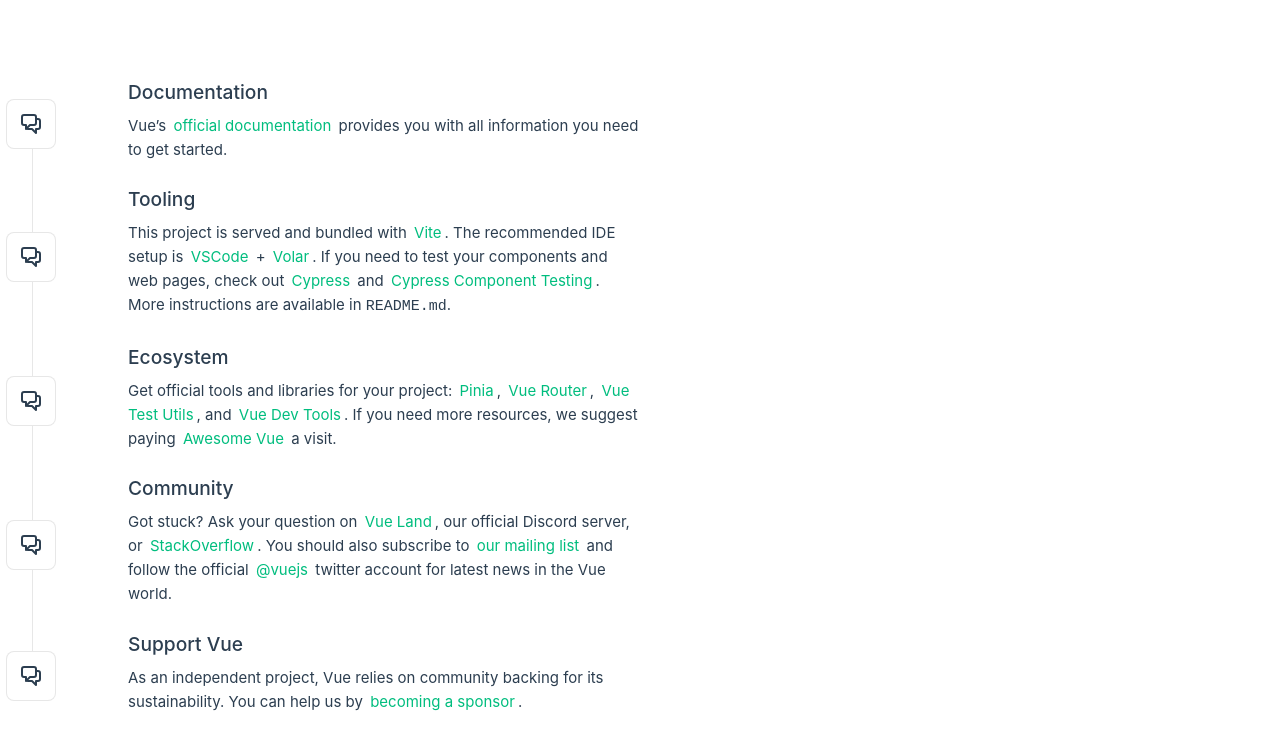
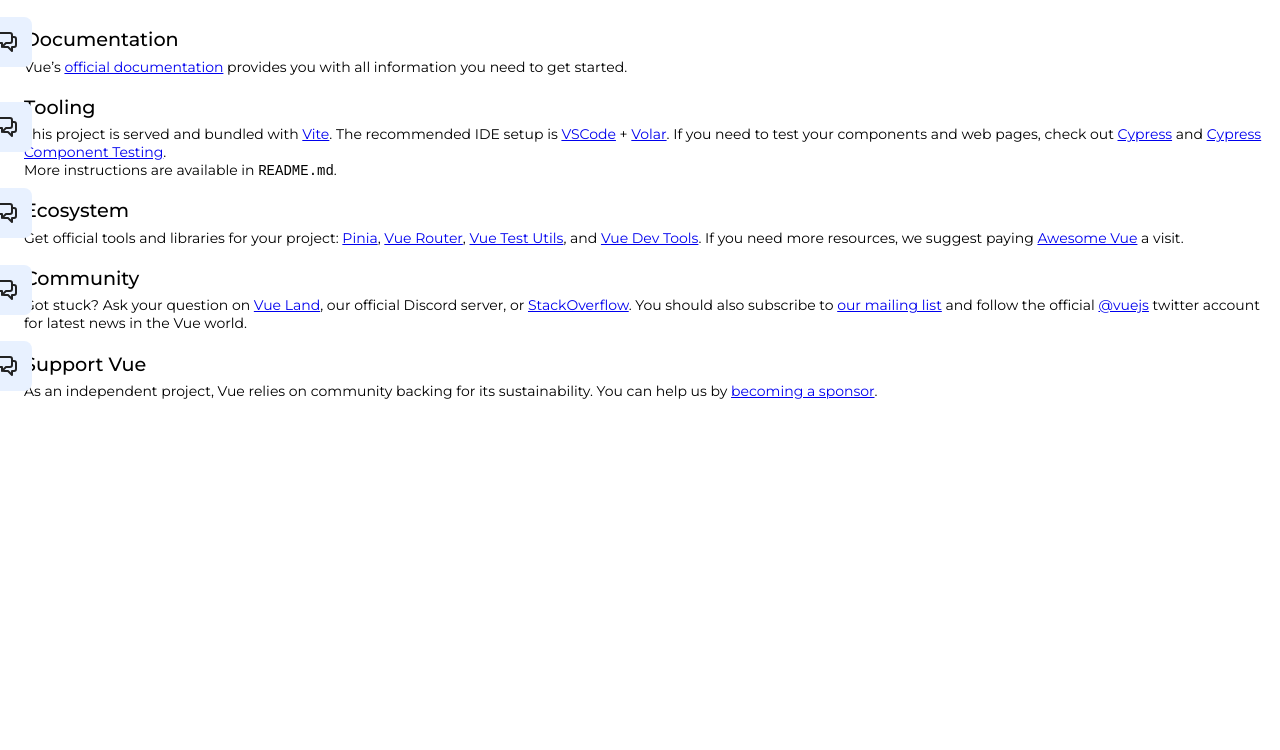
Before and after one commit to colcic-uesc/front-end-project-winx, a Vue app: page / in a window 1280 px wide. Shown: the top 750 px of the page. Built offline with nearby package versions, Linux system fonts and the light colour scheme.

Commit message:
add ambient styles

```diff
--- a/index.html
+++ b/index.html
@@ -1,10 +1,15 @@
 <!DOCTYPE html>
 <html lang="en">
   <head>
-    <meta charset="UTF-8">
-    <link rel="icon" href="/favicon.ico">
-    <meta name="viewport" content="width=device-width, initial-scale=1.0">
-    <title>Vite App</title>
+    <meta charset="UTF-8" />
+    <link rel="icon" href="/favicon.ico" />
+    <meta name="viewport" content="width=device-width, initial-scale=1.0" />
+    <link rel="preconnect" href="https://fonts.googleapis.com" />
+    <link rel="preconnect" href="https://fonts.gstatic.com" crossorigin />
+    <link
+      href="https://fonts.googleapis.com/css2?family=Montserrat:ital,wght@0,100..900;1,100..900&display=swap"
+      rel="stylesheet" />
+    <title>Connect CIC</title>
   </head>
   <body>
     <div id="app"></div>
--- a/src/assets/base.css
+++ b/src/assets/base.css
@@ -1,86 +1,32 @@
-/* color palette from <https://github.com/vuejs/theme> */
+/* semantic color variables for this project */
 :root {
-  --vt-c-white: #ffffff;
-  --vt-c-white-soft: #f8f8f8;
-  --vt-c-white-mute: #f2f2f2;
+  --color-background: #E8F1FF;
+  --color-background-second: #D4E1F4;
 
-  --vt-c-black: #181818;
-  --vt-c-black-soft: #222222;
-  --vt-c-black-mute: #282828;
+  --color-primary: #4561BD;
+  --color-primary-hover: #314CA5;
 
-  --vt-c-indigo: #2c3e50;
+  --color-secondary: #F0E63A;
+  --color-secondary-hover: #F0D400;
 
-  --vt-c-divider-light-1: rgba(60, 60, 60, 0.29);
-  --vt-c-divider-light-2: rgba(60, 60, 60, 0.12);
-  --vt-c-divider-dark-1: rgba(84, 84, 84, 0.65);
-  --vt-c-divider-dark-2: rgba(84, 84, 84, 0.48);
+  --color-variant-background: #314CA5;
+  --color-variant-second-background: #283A73;
 
-  --vt-c-text-light-1: var(--vt-c-indigo);
-  --vt-c-text-light-2: rgba(60, 60, 60, 0.66);
-  --vt-c-text-dark-1: var(--vt-c-white);
-  --vt-c-text-dark-2: rgba(235, 235, 235, 0.64);
+  --color-cancel: #F73E3E;
+
+  --color-text: #232323;
+
+  --color-white: #fff;
+  --color-green: #09B24D;
 }
 
-/* semantic color variables for this project */
-:root {
-  --color-background: var(--vt-c-white);
-  --color-background-soft: var(--vt-c-white-soft);
-  --color-background-mute: var(--vt-c-white-mute);
-
-  --color-border: var(--vt-c-divider-light-2);
-  --color-border-hover: var(--vt-c-divider-light-1);
-
-  --color-heading: var(--vt-c-text-light-1);
-  --color-text: var(--vt-c-text-light-1);
-
-  --section-gap: 160px;
-}
-
-@media (prefers-color-scheme: dark) {
-  :root {
-    --color-background: var(--vt-c-black);
-    --color-background-soft: var(--vt-c-black-soft);
-    --color-background-mute: var(--vt-c-black-mute);
-
-    --color-border: var(--vt-c-divider-dark-2);
-    --color-border-hover: var(--vt-c-divider-dark-1);
-
-    --color-heading: var(--vt-c-text-dark-1);
-    --color-text: var(--vt-c-text-dark-2);
-  }
-}
-
-*,
-*::before,
-*::after {
-  box-sizing: border-box;
-  margin: 0;
-  font-weight: normal;
-}
 
 body {
   min-height: 100vh;
-  color: var(--color-text);
-  background: var(--color-background);
-  transition:
-    color 0.5s,
-    background-color 0.5s;
-  line-height: 1.6;
-  font-family:
-    Inter,
-    -apple-system,
-    BlinkMacSystemFont,
-    'Segoe UI',
-    Roboto,
-    Oxygen,
-    Ubuntu,
-    Cantarell,
-    'Fira Sans',
-    'Droid Sans',
-    'Helvetica Neue',
-    sans-serif;
-  font-size: 15px;
-  text-rendering: optimizeLegibility;
-  -webkit-font-smoothing: antialiased;
-  -moz-osx-font-smoothing: grayscale;
+  font-size: 14px;
+  font-family: "Montserrat", sans-serif;
+  font-optical-sizing: auto;
+  font-weight: 400;
+  font-style: normal;
+
 }
--- a/src/assets/main.css
+++ b/src/assets/main.css
@@ -1,35 +1,25 @@
 @import './base.css';
 
-#app {
-  max-width: 1280px;
-  margin: 0 auto;
-  padding: 2rem;
-  font-weight: normal;
+.text {
+  color: var(--color-text);
+  font-size: 14px;
+  font-weight: 400;
 }
 
-a,
-.green {
-  text-decoration: none;
-  color: hsla(160, 100%, 37%, 1);
-  transition: 0.4s;
-  padding: 3px;
+.h1{
+  color: var(--color-text);
+  font-size: 40px;
+  font-weight: 700;
 }
 
-@media (hover: hover) {
-  a:hover {
-    background-color: hsla(160, 100%, 37%, 0.2);
-  }
+.h2{
+  color: var(--color-text);
+  font-size: 32px;
+  font-weight: 700;
 }
 
-@media (min-width: 1024px) {
-  body {
-    display: flex;
-    place-items: center;
-  }
-
-  #app {
-    display: grid;
-    grid-template-columns: 1fr 1fr;
-    padding: 0 2rem;
-  }
+.h3{
+  color: var(--color-text);
+  font-size: 20px;
+  font-weight: 600;
 }
```
